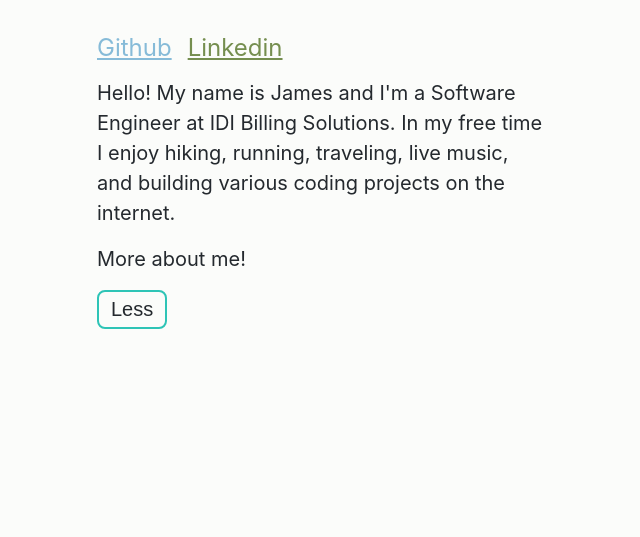
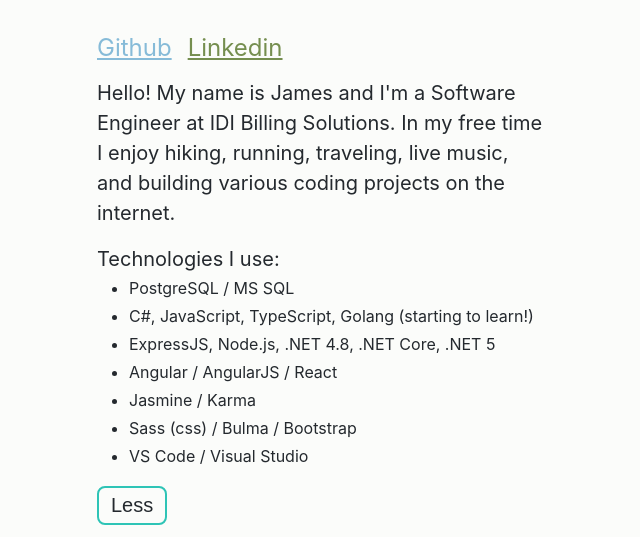
Before and after one commit to jameshschuler/portfolio-2021, a website built with Vite: page portfolio/index.html in a window 1280 px wide. Both pictures are taken after a click on the button "More". Shown: the part 263-800 px from the top of the page, without its empty margins (319-959 px from the left). Built offline with nearby package versions, Linux system fonts and the light colour scheme.

Commit message:
more stuff

```diff
--- a/portfolio/index.html
+++ b/portfolio/index.html
@@ -31,7 +31,18 @@
           <p>Hello! My name is James and I'm a Software Engineer at IDI Billing Solutions. In my free time I enjoy hiking, running,
             traveling, live music, and building various coding projects on the internet.</p>
 
-          <p id="more-content">More about me!</p>
+          <div id="more-content">
+            <p>Technologies I use:</p>
+            <ul id="technologies">
+              <li>PostgreSQL / MS SQL</li>
+              <li>C#, JavaScript, TypeScript, Golang (starting to learn!)</li>
+              <li>ExpressJS, Node.js, .NET 4.8, .NET Core, .NET 5</li>
+              <li>Angular / AngularJS / React</li>
+              <li>Jasmine / Karma</li>
+              <li>Sass (css) / Bulma / Bootstrap</li>
+              <li>VS Code / Visual Studio</li>
+            </ul>
+          </div>
           <button id="toggle-more-btn">More</button>
         </div>
       </div>
--- a/portfolio/src/style.scss
+++ b/portfolio/src/style.scss
@@ -90,6 +90,14 @@
 			#more-content {
 				display: none;
 				margin-top: 1rem;
+
+				#technologies {
+					margin-left: 2rem;
+
+					li {
+						padding: 0.25rem 0;
+					}
+				}
 			}
 
 			#toggle-more-btn {
```
